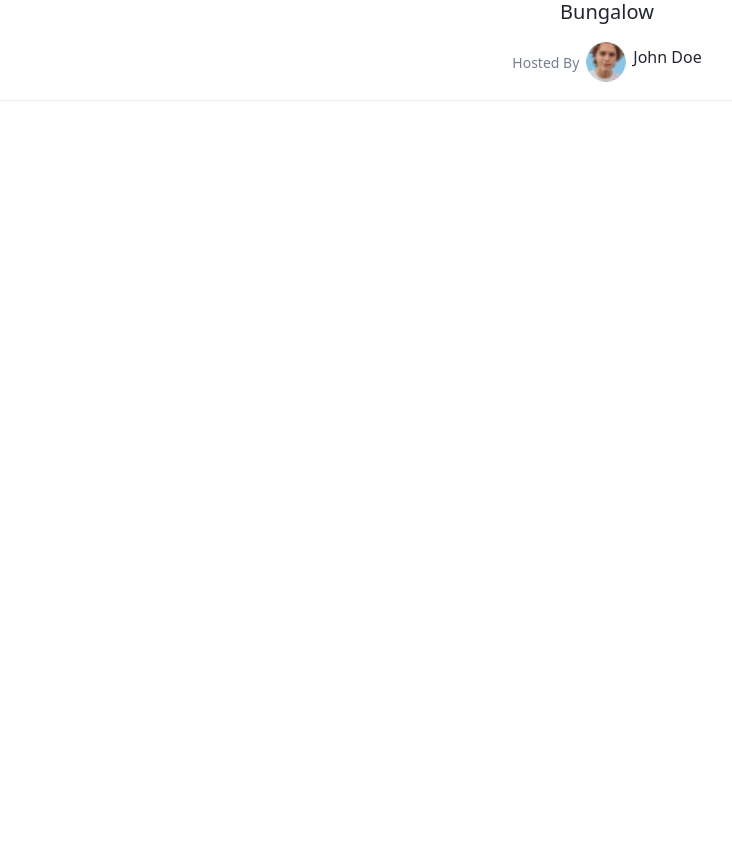
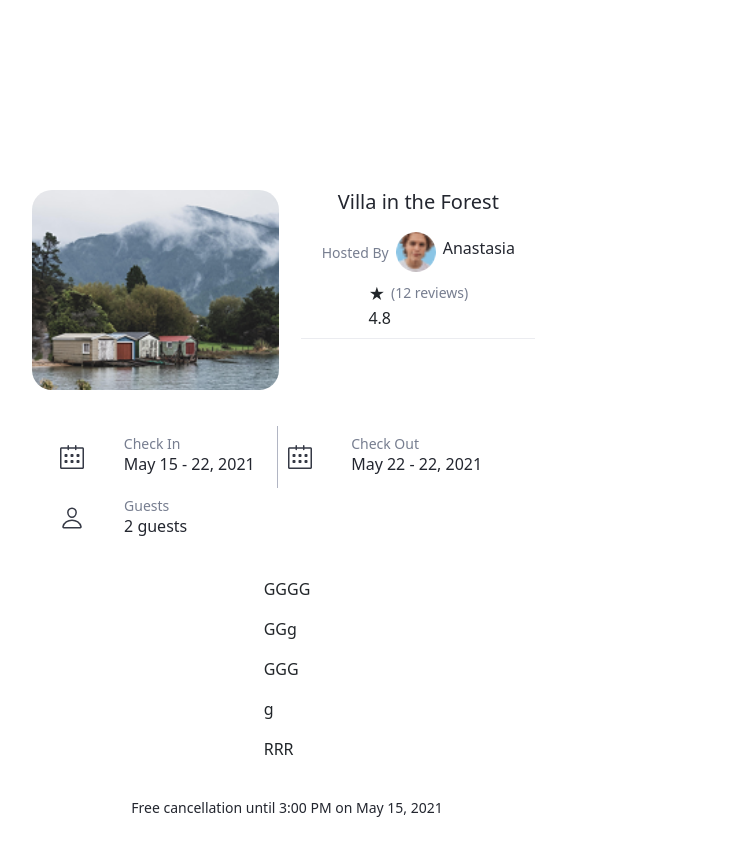
Before and after one commit to Areej-Farag/Fleet-Project, a React (Create React App) app in the folder FrontEnd/: page / in a window 1280 px wide. Shown: the top 856 px of the page, without its empty margins (33-765 px from the left). Before the commit the page ends 800 px from the top, so only its background shows below. Built offline with nearby package versions, Linux system fonts and the light colour scheme.

Commit message:
Payment Confrimation component is added on orignisms

```diff
--- a/FrontEnd/src/App.js
+++ b/FrontEnd/src/App.js
@@ -1,13 +1,11 @@
-
 import React from "react";
-import HostSection from "./Components/Molecules/HostSection";
-import img1 from './Images/avatar.png'
+import PaymentConfirmationDetailes from "./Components/Organisms/PaymentConfirmationDetailes";
 
 
 const App = () => {
   return (
     <>
-      <HostSection AvatarSrc={img1} HostName={"John Doe"} AvatarSize={"small"} PropertyName={"Bungalow"}/>
+    <PaymentConfirmationDetailes />
     </>
   );
 };
--- a/FrontEnd/src/Components/Molecules/HostSection.jsx
+++ b/FrontEnd/src/Components/Molecules/HostSection.jsx
@@ -4,6 +4,7 @@ import Typograph from "../Atoms/Typograph";
 import colors from "../Atoms/Colors";
 import "../Styles/molecules.css";
 import Line from "../Atoms/Lines";
+
 
 
 export default function HostSection({AvatarSrc, HostName, AvatarSize , PropertyName , childern}) {
--- /dev/null
+++ b/FrontEnd/src/Components/Organisms/PaymentConfirmationDetailes.jsx
@@ -0,0 +1,92 @@
+import React from "react";
+import "../Styles/organisms.css";
+import ImageComponent from "../Atoms/ImageComponent";
+import LocationPhoto from "../../Images/primary img.png";
+import HostSection from "../Molecules/HostSection";
+import AvatarPhoto from "../../Images/avatar.png";
+import Rate from "../Atoms/Rate";
+import Typograph from "../Atoms/Typograph";
+import colors from "../Atoms/Colors";
+import Icon from "../Atoms/Icons";
+import { SlCalender } from "react-icons/sl";
+import { IoPersonOutline } from "react-icons/io5";
+
+export default function PaymentConfirmationDetailes() {
+  return (
+    <div className="payment-confirmation-detailes">
+      <div className="Photo-and-host-sec d-flex">
+        <div className="photo-container w-50 p-2">
+          <ImageComponent src={LocationPhoto} title={"Image Title"} />
+        </div>
+        <div className="host-container w-50 p-2">
+          <HostSection
+            AvatarSrc={AvatarPhoto}
+            HostName={"Anastasia"}
+            AvatarSize={"small"}
+            PropertyName={"Villa in the Forest"}
+            childern={
+              <>
+                <Rate rating={"4.8"} />
+                <Typograph variant={"small"} color={colors.Neutrals[4]}>
+                  (12 reviews)
+                </Typograph>
+              </>
+            }
+          />
+        </div>
+      </div>
+      <div className="TextedIcons-container d-flex p-2 flex-wrap">
+        <Icon
+          size={24}
+          color={colors.Neutrals[3]}
+          IconContetnt={<SlCalender />}
+          direction="row-reverse"
+        >
+          <Typograph variant="small" color={colors.Neutrals[4]}>
+            Check In
+          </Typograph>
+          <Typograph variant="h6" color={colors.Neutrals[2]}>
+            May 15 - 22, 2021
+          </Typograph>
+        </Icon>
+        <Icon
+          size={24}
+          color={colors.Neutrals[3]}
+          IconContetnt={<SlCalender />}
+          direction="row-reverse"
+        >
+          <Typograph variant="small" color={colors.Neutrals[4]}>
+            Check Out
+          </Typograph>
+          <Typograph variant="h6" color={colors.Neutrals[2]}>
+            May 22 - 22, 2021
+          </Typograph>
+        </Icon>
+        <Icon
+          size={24}
+          color={colors.Neutrals[3]}
+          IconContetnt={<IoPersonOutline />}
+          direction="row-reverse"
+        >
+          <Typograph variant="small" color={colors.Neutrals[4]}>
+            Guests
+          </Typograph>
+          <Typograph variant="h6" color={colors.Neutrals[2]}>
+            2 guests
+          </Typograph>
+        </Icon>
+      </div>
+      <div className="paymment-details">
+        <p>GGGG</p>
+        <p>GGg</p>
+        <p>GGG</p>
+        <p>g</p>
+        <p>RRR</p>
+      </div>
+      <Typograph variant={"small"} color={colors.Neutrals[2]}>
+        {" "}
+        Free cancellation until 3:00 PM on May 15, 2021
+      </Typograph>
+    </div>
+  );
+}
--- a/FrontEnd/src/Components/Styles/organisms.css
+++ b/FrontEnd/src/Components/Styles/organisms.css
@@ -96,6 +96,33 @@ padding: 5px 10px;
     margin-right: 10px;
 }
 
+/* payment-confirmation-detailes */
+.payment-confirmation-detailes{
+    margin-top: 100px;
+    width: 50%;
+    height: 100vh;
+    display: flex;
+    flex-direction: column;
+    justify-content: center;
+    align-items: center;
+    gap: 20px;
+}
+.payment-confirmation-detailes .TextedIcons-container .IconContainer{
+    width: 48%;
+    padding-left: 10px;
+}
+.payment-confirmation-detailes .TextedIcons-container .IconContainer:first-child{
+    border-right: 1px solid var(--color-neutral-5) ;
+}
+
+
+
+
+
+
+
+
+/* Media Queries */
 @media screen and (max-width: 768px) {
     .payment-form{
         width: 100vw;
```
